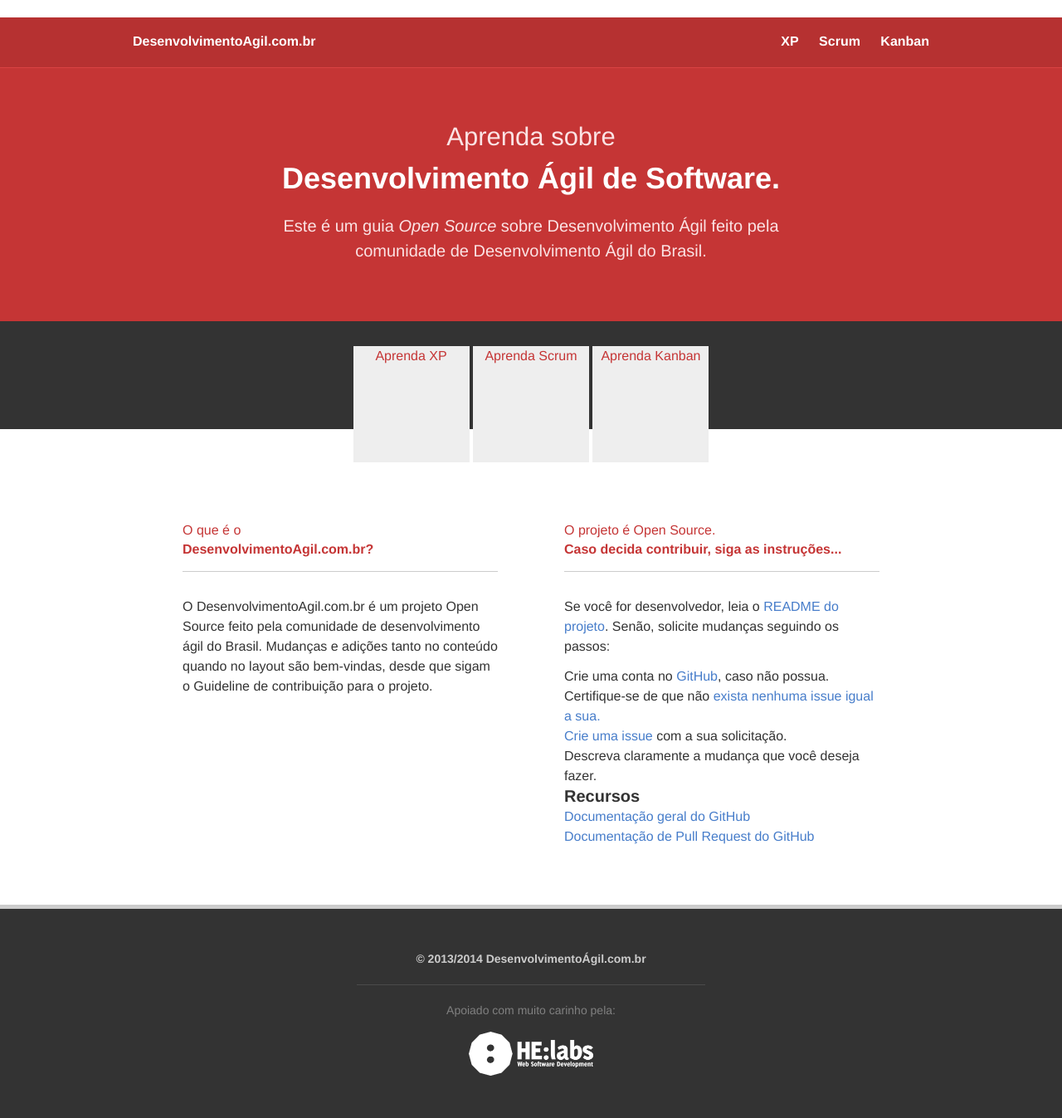
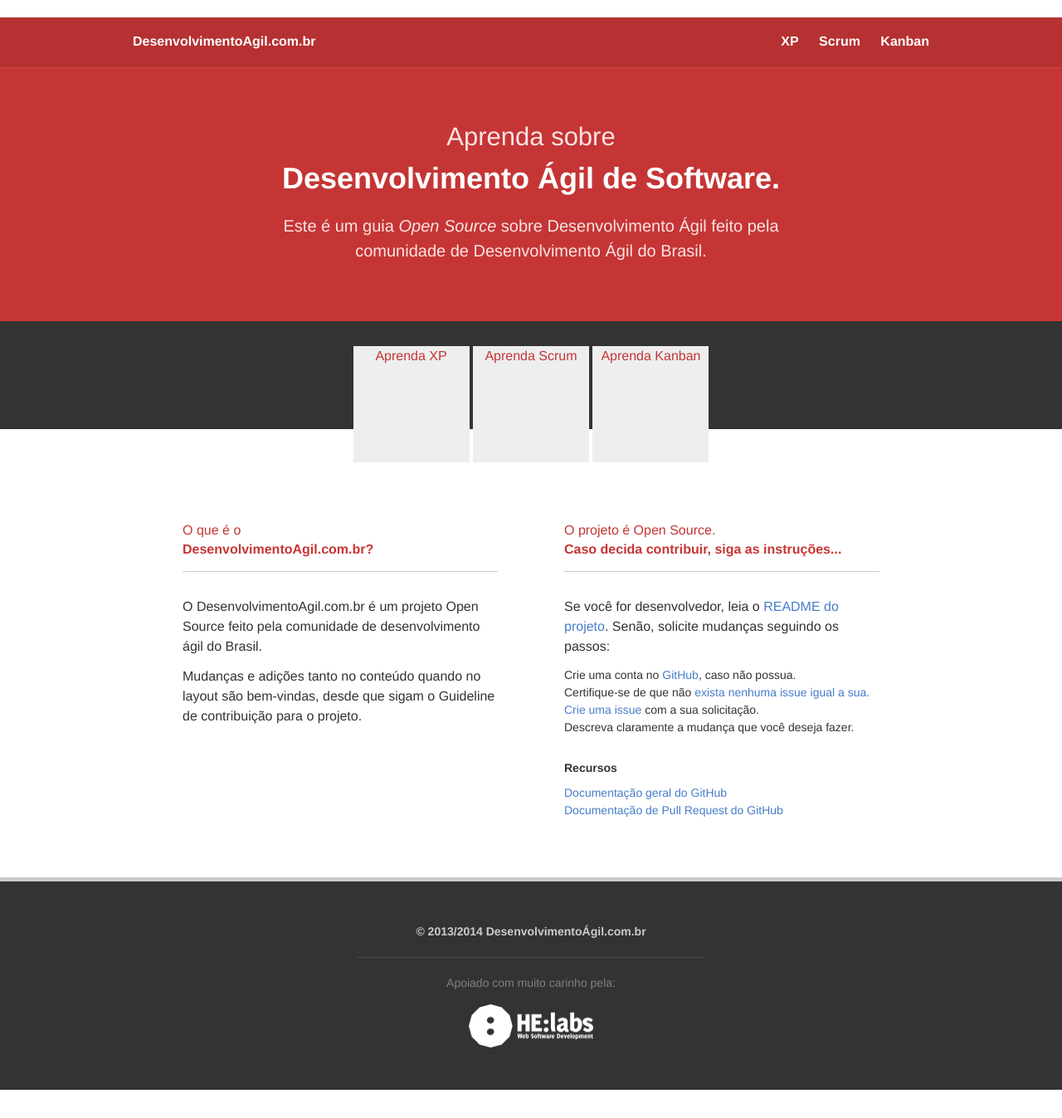
Before and after one commit to desenvolvimentoagilcombr/desenvolvimentoagilcombr.github.com, a Jekyll site: the page built from index.html, in a window 1280 px wide. Shown: the whole page at 83% size. Built offline with Jekyll 4.4.1, drawn with Linux system fonts in a browser that asks for light colours; Markdown is read by kramdown in place of the engine named in the settings; after the commit the page ends 1313 px from its top, so only the background shows below that.

Commit message:
General improvement on home content

```diff
--- a/_includes/contribute.html
+++ b/_includes/contribute.html
@@ -8,7 +8,8 @@
         <strong>DesenvolvimentoAgil.com.br?</strong>
       </h3>
 
-      <p>O DesenvolvimentoAgil.com.br é um projeto Open Source feito pela comunidade de desenvolvimento ágil do Brasil. Mudanças e adições tanto no conteúdo quando no layout são bem-vindas, desde que sigam o Guideline de contribuição para o projeto.</p>
+      <p>O DesenvolvimentoAgil.com.br é um projeto Open Source feito pela comunidade de desenvolvimento ágil do Brasil.</p>
+      <p>Mudanças e adições tanto no conteúdo quando no layout são bem-vindas, desde que sigam o Guideline de contribuição para o projeto.</p>
 
     </div> <!-- /column -->
 
--- a/_sass/layouts/_index.scss
+++ b/_sass/layouts/_index.scss
@@ -64,7 +64,17 @@
     line-height: 23px;
 
     strong {
+      font-size: $font-medium;
       font-weight: bold;
     }
   } // h3
+
+  h5 {
+    font-size: $font-small;
+    margin: $gutter 0 10px 0;
+  }
+
+  li {
+    font-size: $font-small;
+  }
 }
```
